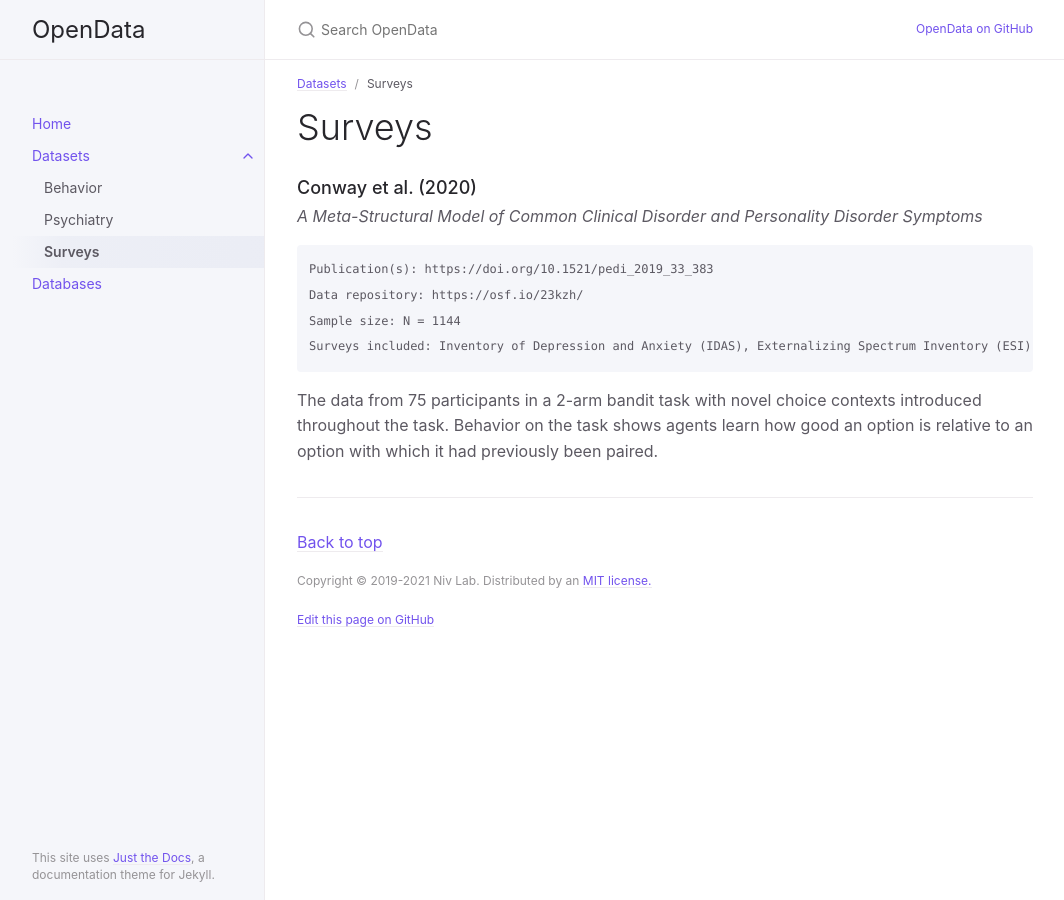
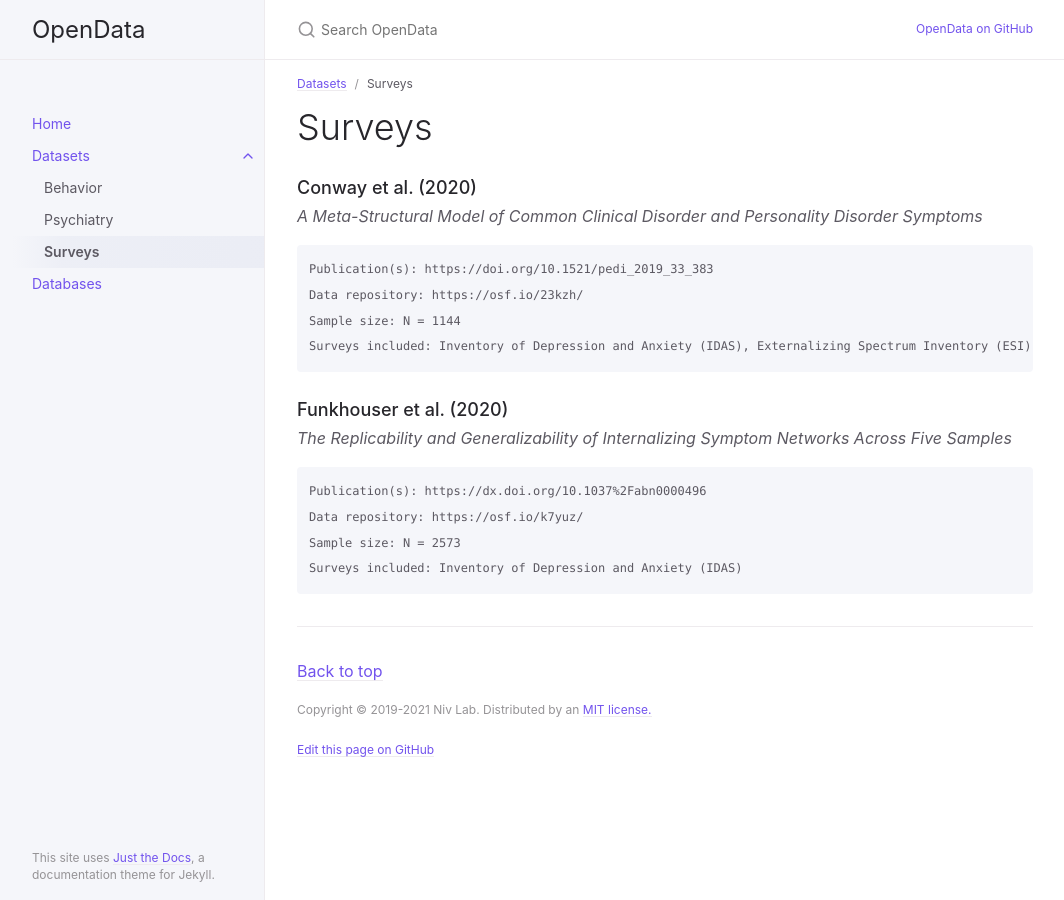
Before and after one commit to nivlab/opendata, a Jekyll site: the page built from docs/datasets/surveys.md, in a window 1280 px wide. Shown: the whole page, without its empty margins (107-1171 px from the left). Built offline with Jekyll 4.4.1, drawn with Linux system fonts in a browser that asks for light colours.

Commit message:
Update surveys.md

````diff
--- a/docs/datasets/surveys.md
+++ b/docs/datasets/surveys.md
@@ -18,4 +18,12 @@ Sample size: N = 1144
 Surveys included: Inventory of Depression and Anxiety (IDAS), Externalizing Spectrum Inventory (ESI), Personality Inventory for DSM-5 (PID-5)
 ```
 
-The data from 75 participants in a 2-arm bandit task with novel choice contexts introduced throughout the task. Behavior on the task shows agents learn how good an option is relative to an option with which it had previously been paired.
+### Funkhouser et al. (2020)
+{: .no_toc }
+*The Replicability and Generalizability of Internalizing Symptom Networks Across Five Samples*
+```
+Publication(s): https://dx.doi.org/10.1037%2Fabn0000496
+Data repository: https://osf.io/k7yuz/
+Sample size: N = 2573
+Surveys included: Inventory of Depression and Anxiety (IDAS)
+```
````
